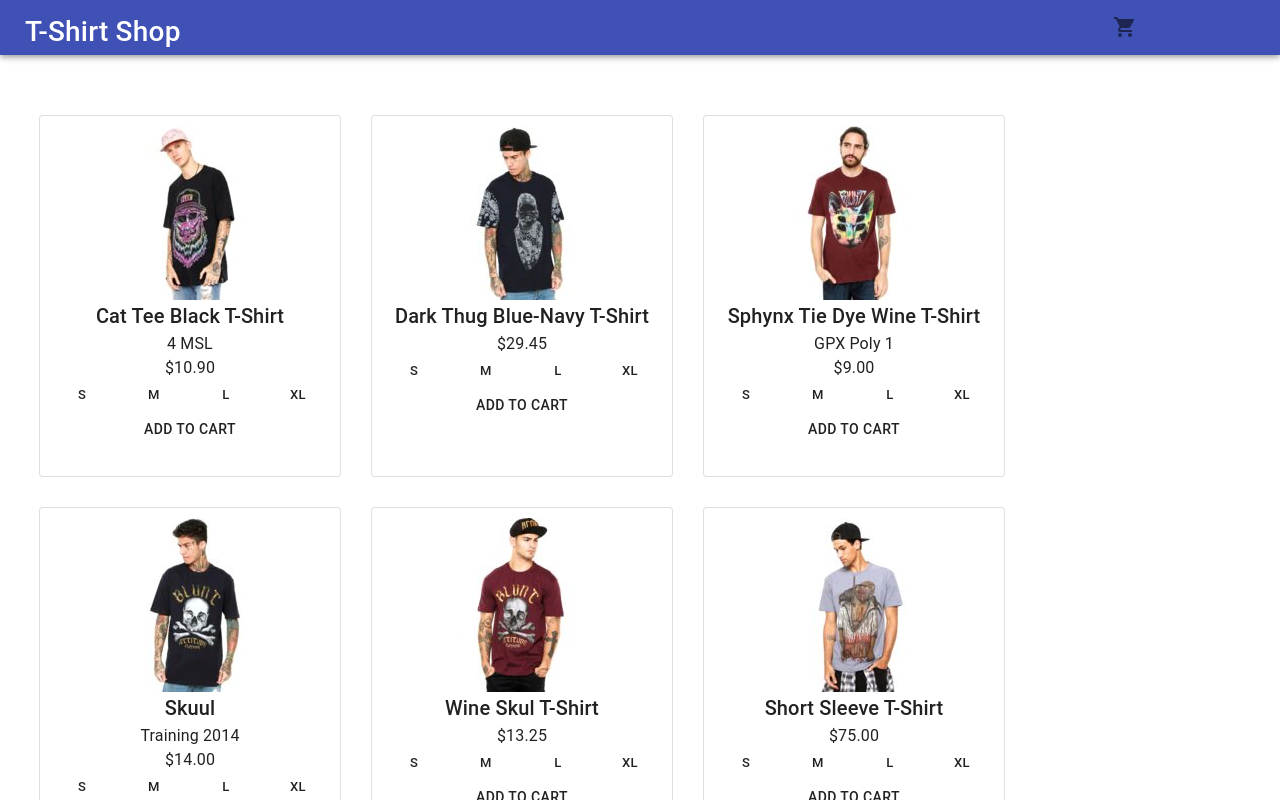
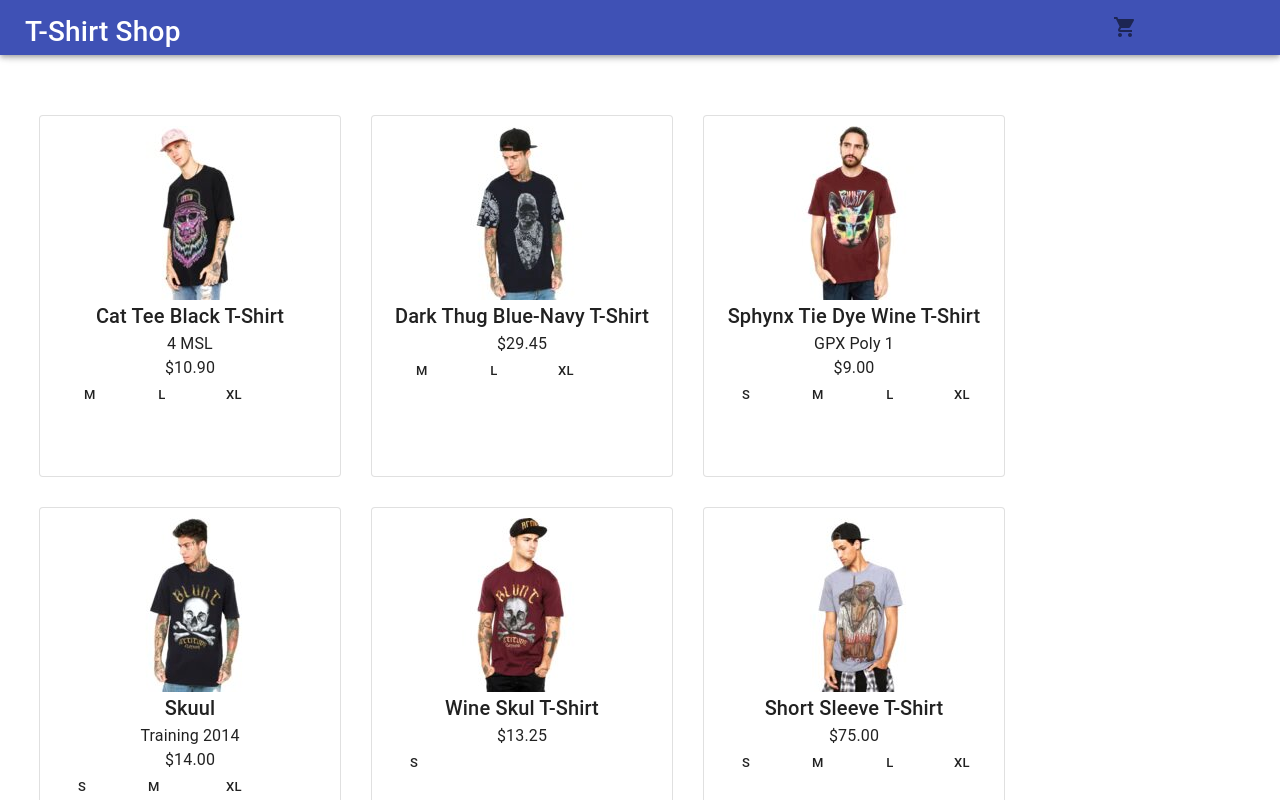
Before and after one commit to bellazhan/react-shoppingcart, a React (Create React App) app: page / in a window 1280 px wide. Shown: the top 800 px of the page. Built offline with nearby package versions, Linux system fonts and the light colour scheme.

Commit message:
inventory updates

```diff
--- /dev/null
+++ b/inventory.json
@@ -0,0 +1,104 @@
+{
+  "12064273040195392": {
+    "S": 0,
+    "M": 3,
+    "L": 1,
+    "XL": 2
+  },
+  "51498472915966370": {
+    "S": 0,
+    "M": 2,
+    "L": 3,
+    "XL": 2
+  },
+  "10686354557628304": {
+    "S": 1,
+    "M": 2,
+    "L": 2,
+    "XL": 1
+  },
+  "11033926921508488": {
+    "S": 3,
+    "M": 2,
+    "L": 0,
+    "XL": 1
+  },
+  "39876704341265610": {
+    "S": 2,
+    "M": 0,
+    "L": 0,
+    "XL": 0
+  },
+  "10412368723880252": {
+    "S": 3,
+    "M": 2,
+    "L": 2,
+    "XL": 2
+  },
+  "8552515751438644": {
+    "S": 2,
+    "M": 0,
+    "L": 0,
+    "XL": 2
+  },
+  "18644119330491310": {
+    "S": 3,
+    "M": 3,
+    "L": 2,
+    "XL": 0
+  },
+  "11854078013954528": {
+    "S": 1,
+    "M": 1,
+    "L": 1,
+    "XL": 0
+  },
+  "876661122392077": {
+    "S": 3,
+    "M": 1,
+    "L": 0,
+    "XL": 1
+  },
+  "9197907543445676": {
+    "S": 3,
+    "M": 3,
+    "L": 1,
+    "XL": 2
+  },
+  "10547961582846888": {
+    "S": 2,
+    "M": 2,
+    "L": 0,
+    "XL": 0
+  },
+  "6090484789343891": {
+    "S": 2,
+    "M": 0,
+    "L": 2,
+    "XL": 3
+  },
+  "18532669286405344": {
+    "S": 2,
+    "M": 3,
+    "L": 0,
+    "XL": 2
+  },
+  "5619496040738316": {
+    "S": 1,
+    "M": 3,
+    "L": 3,
+    "XL": 2
+  },
+  "11600983276356164": {
+    "S": 3,
+    "M": 3,
+    "L": 3,
+    "XL": 1
+  },
+  "27250082398145996": {
+    "S": 1,
+    "M": 0,
+    "L": 0,
+    "XL": 2
+  }
+}
--- a/src/App.js
+++ b/src/App.js
@@ -3,12 +3,15 @@ import {Container, Grid, Typography, Button, Toolbar, Paper, List,
         Divider, ListItem, IconButton, Drawer, AppBar} from '@material-ui/core';
 import ShoppingCartIcon from '@material-ui/icons/ShoppingCart';
 import ChevronRightIcon from '@material-ui/icons/ChevronRight';
+import inven from '../inventory.json';
 
 const App = () => {
   const [data, setData] = useState({});
   const products = Object.values(data);
   const [inCart, setInCart] = useState({});
   const [visible, setVisible] = useState(false);
+  const inventory = inven;
+
 
   useEffect(() => {
     const fetchProducts = async () => {
@@ -22,20 +25,21 @@ const App = () => {
   function getTotal(){
     var total = 0;
     Object.entries(inCart).map(([key, value]) => {
+      const quantity = getCartShirts(value)
       if (value){
-        total += value.price * value.quantity;
+        total += value.price * quantity;
       }
     })
     return total;
   }
 
-  const list = () => {
+  const CartList = () => {
     return(
     <div role="presentation">
       <List>
       {
         Object.entries(inCart).map(([key, value]) => {
-          if (value.quantity > 0){
+          if (value){
             return(
               <ListItem button key={key}>
               <CartCard prod_info={value} />
@@ -53,12 +57,16 @@ const App = () => {
 
   const handleDrawerOpen = () => {
     setVisible(true);
-    console.log(inCart)
   };
 
   const handleDrawerClose = () => {
     setVisible(false);
   };
+
+  const handleNewCart = (newCart) => {
+    setInCart(newCart);
+    setVisible(true);
+  }
 
   const CartDrawer = () => {
     return(
@@ -92,50 +100,62 @@ const App = () => {
               Shopping Cart
             </Typography>
           </Toolbar>
-          {list()}
+          <CartList />
         </Drawer>
       </React.Fragment>
     </div>
     )
   }
 
+  const getCartShirts = (item) => {
+    var count = 0;
+    if (item){
+      if(item.S){
+        count += item.S;
+      }
+      if(item.M){
+        count += item.M;
+      }
+      if(item.L){
+        count += item.L;
+      }
+      if(item.XL){
+        count += item.XL;
+      }
+    }
+    return count;
+  }
+
   const CartCard = (prod_info) => {
     let item = prod_info.prod_info;
+    const numItem = getCartShirts(item);
     var newCart = inCart;
     return(
     <div style={{margin: 5, display: 'flex', flexDirection:'row'}}>
       <img src={'data/products/' + item.sku + '_2.jpg'} alt={item.title} height={100}/>
       <div style={{display: 'flex', flexDirection: 'column'}}>
         <Typography>{item.title}</Typography>
-        <Typography>M | {item.description} </Typography>
-        <Typography>Quantity: {item.quantity} </Typography>
+        <Typography>{item.description} </Typography>
+        <Typography>Quantity: {numItem} </Typography>
         <Typography>{format(item.price)}</Typography>
-        <div>
-          <Button
-            onClick={() => {
-              if((item.quantity - 1) === 0){
-                newCart[item.sku] = null
-              }else{
-                newCart[item.sku] -= 1
-              }
-              setInCart(newCart)
-            }}
-            variant='outlined'>
-            -
-          </Button>
-          <Button onClick={() => {
-            newCart[item.sku].quantity += 1
-            setInCart(newCart)
-          }}
-          variant='outlined'>
-            +
-          </Button>
-        </div>
       </div>
       <Button
           onClick={() => {
+            const returned = item
+            if(returned.S){
+              inventory[returned.sku].S += returned.S;
+            }
+            if(item.M){
+              inventory[returned.sku].M += returned.M;
+            }
+            if(item.L){
+              inventory[returned.sku].L += returned.L;
+            }
+            if(item.XL){
+              inventory[returned.sku].XL += returned.XL;
+            }
             newCart[item.sku] = null
-            setInCart(newCart)
+            handleNewCart(newCart)
         }}>
           X
         </Button>
@@ -145,6 +165,7 @@ const App = () => {
 
   const Card = ({prod_info}) => {
     var newCart = inCart;
+    const numShirts = getNumShirts(inventory[prod_info.sku.toString()]);
     return(
     <div style={{margin: 15, justifyContent: 'center', alignItems: 'center'}}>
       <Paper variant='outlined' style={{width: 300, height: 360}}>
@@ -153,24 +174,36 @@ const App = () => {
           <Typography variant='h6'>{prod_info.title}</Typography>
           <Typography>{prod_info.description}</Typography>
           <Typography>{format(prod_info.price)}</Typography>
-          <Sizes />
+          {numShirts === 0 ?
+          <Typography variant='h6'>Out of Stock</Typography> :
+          <Grid container spacing={1}>
+            {Object.keys(inventory[prod_info.sku.toString()]).map((value) => {
+              return(
+                <Grid key={value} item>
+                  {inventory[prod_info.sku.toString()][value] === 0 ? <div /> :
                   <Button
                   onClick={() => {
-              if (inCart[prod_info.sku]){
-                newCart[prod_info.sku].quantity += 1;
-                setInCart(newCart);
+                    inventory[prod_info.sku.toString()][value]-=1
+                    if (inCart[prod_info.sku] && inCart[prod_info.sku][value]){
+                      newCart[prod_info.sku][value] += 1;
+                      handleNewCart(newCart);
                       handleDrawerOpen();
                     }
                     else{
                       newCart[prod_info.sku] = prod_info;
-                newCart[prod_info.sku].quantity = 1;
-                setInCart(newCart);
+                      newCart[prod_info.sku][value] = 1;
+                      handleNewCart(newCart);
                       handleDrawerOpen();
                     }
                   }}
-          >
-            Add to Cart
-          </Button>
+                  size='small'>
+                    {value}
+                  </Button>}
+                </Grid>
+              )}
+            )}
+          </Grid>
+          }
         </div>
       </Paper>
     </div>
@@ -181,16 +214,12 @@ const App = () => {
     return '$' + num.toFixed(2).replace(/(\d)(?=(\d{3})+(?!\d))/g, '$1,')
   }
 
-  const Sizes = () => {
-    return(
-    <Grid container justify="left" spacing={1}>
-        {["S", "M", "L", "XL"].map((value) => (
-        <Grid key={value} item>
-            <Button size='small'>{value}</Button>
-        </Grid>
-        ))}
-    </Grid>
-    )
+  const getNumShirts = (data) => {
+    var count = 0;
+    for(var d in data){
+      count += data[d]
+    }
+    return count
   }
 
   return (
```
Also changed, not shown: src/Firebase.js (added, +18 -0 lines). Lines whose indentation alone changed are shown as unchanged.
